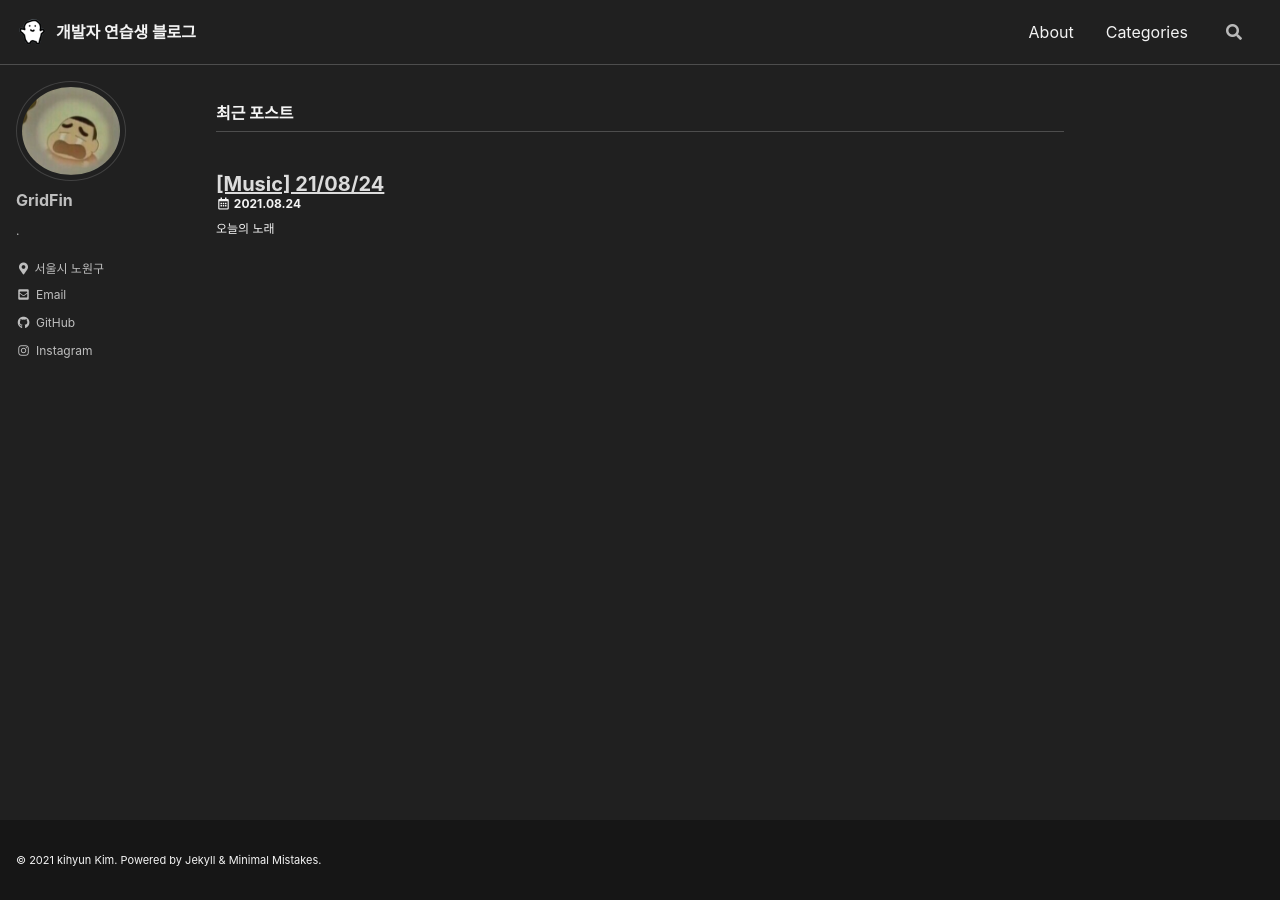
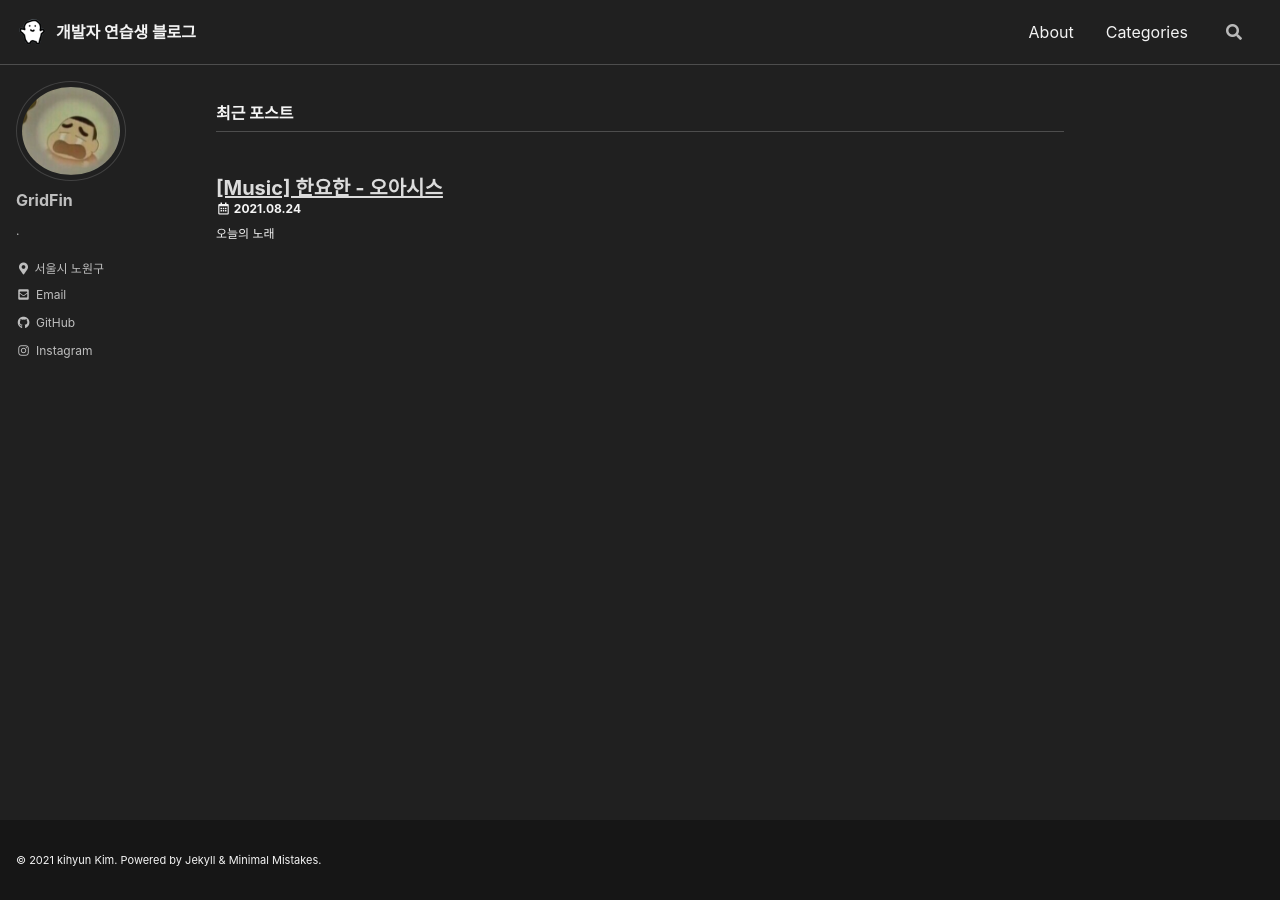
Before and after one commit to GridFin/GridFin.github.io, a Jekyll site: the page built from index.html, in a window 1280 px wide. Built offline with Jekyll 4.4.1, drawn with Linux system fonts in a browser that asks for light colours; cached includes are drawn as plain includes; some web fonts are replaced; the list of posts is cut into pages by our own code.

Commit message:
Update 2021-08-24-first_post.md

```diff
--- a/_posts/2021-08-24-first_post.md
+++ b/_posts/2021-08-24-first_post.md
@@ -1,5 +1,5 @@
 ---
-title: "[Music] 21/08/24"
+title: "[Music] 한요한 - 오아시스"
 excerpt: "오늘의 노래"
 
 categories:
```
